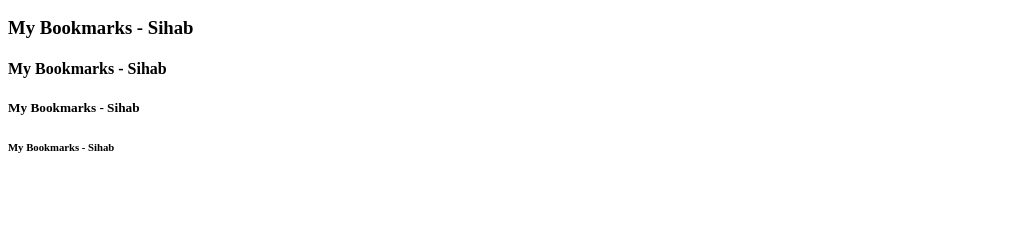
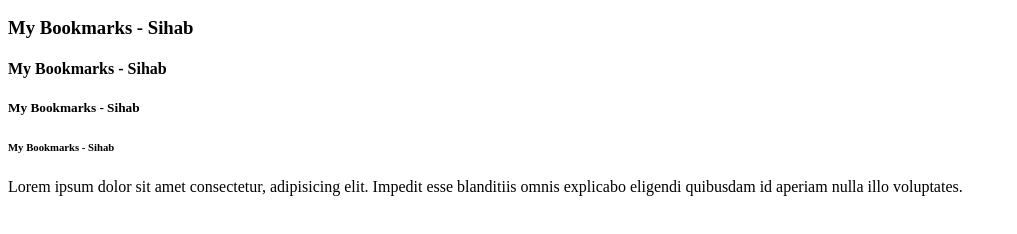
Before and after one commit to Sihab-10/Sigma_Web_Development_Course, a plain HTML site: page 04_heading_paragraph_links/index.html in a window 1280 px wide. Shown: the part 110-344 px from the top of the page, without its empty margins (0-1017 px from the left). Drawn offline with Linux system fonts and the light colour scheme.

Commit message:
Commited Successfully

```diff
--- a/04_heading_paragraph_links/index.html
+++ b/04_heading_paragraph_links/index.html
@@ -14,5 +14,8 @@
     <h4>My Bookmarks - Sihab</h4>
     <h5>My Bookmarks - Sihab</h5>
     <h6>My Bookmarks - Sihab</h6>
+    <p>Lorem ipsum dolor sit amet consectetur, adipisicing elit. Impedit esse blanditiis omnis explicabo eligendi quibusdam id aperiam nulla illo voluptates.</p>
+    <!-- এটা একটা paragraph tag এখানে আমরা সাধারনত কোন ধরনের text-content যদি লিখতে চাই তাহলে এখানে আমরা সেটা এখানে লিখতে পারবো .
+    আর lorem দিয়ে আমরা সাধারনত dummy text লিখে থাকি। -->
 </body>
 </html>
```
